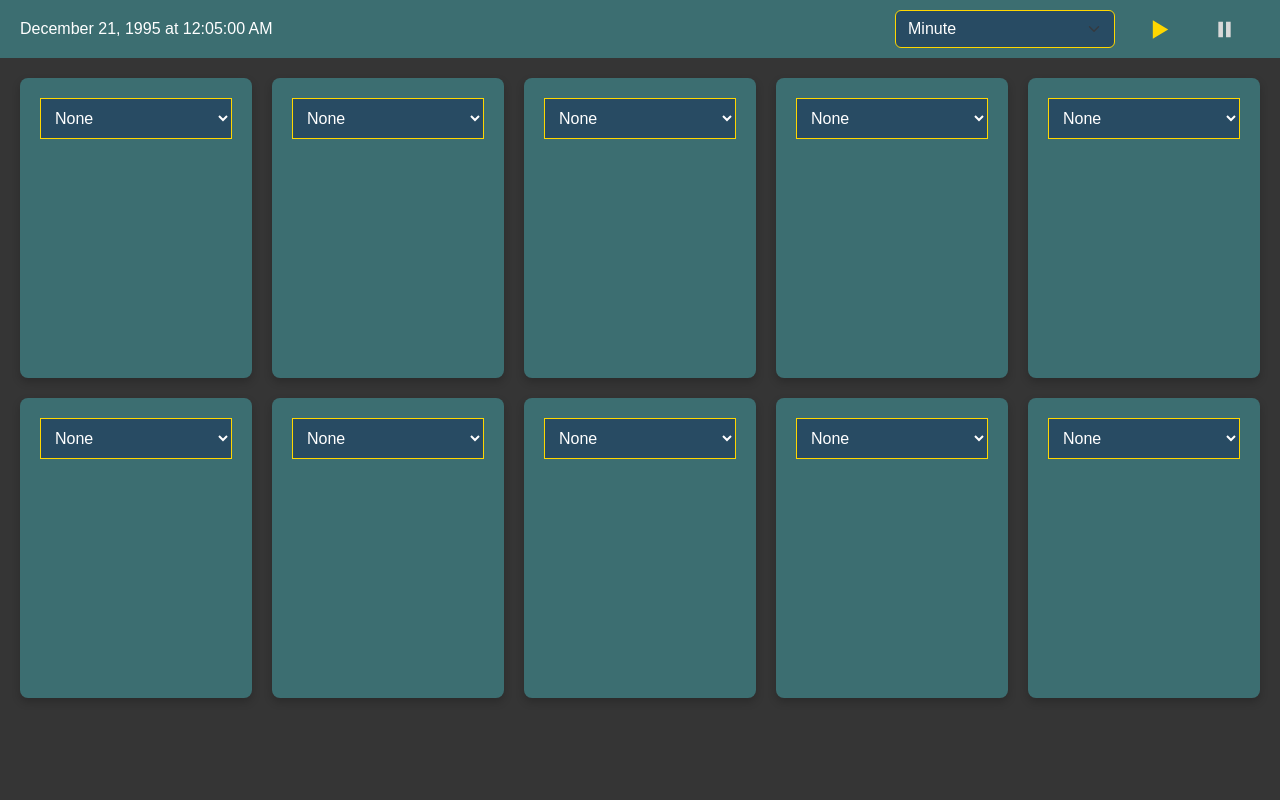
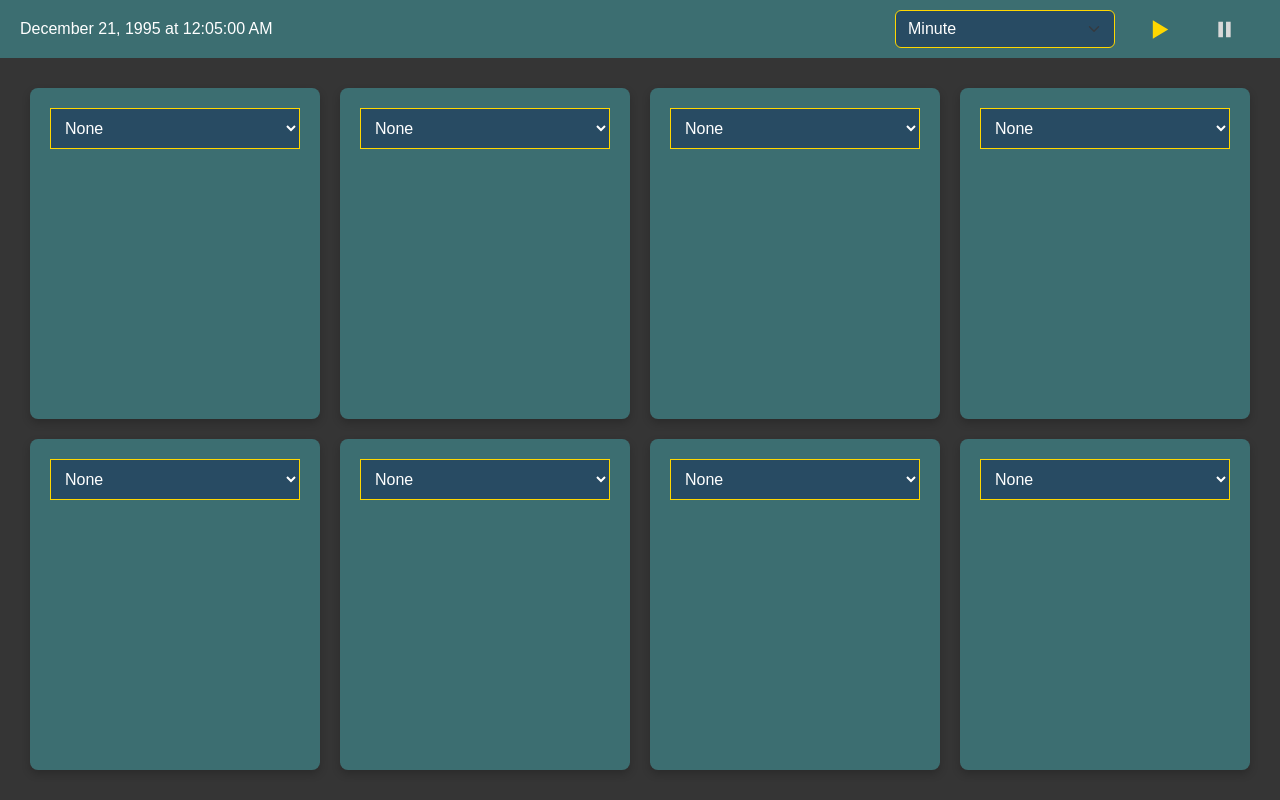
Before and after one commit to Blake14/LifeUnfolds, a React (Create React App) app in the folder client/: page / in a window 1280 px wide. Built offline with nearby package versions, Linux system fonts and the light colour scheme.

Commit message:
build: modules

```diff
--- a/client/src/App.js
+++ b/client/src/App.js
@@ -48,13 +48,87 @@ const App = () => {
 		setTimeMultiplier({ ...timeMultiplier, unit: event.target.value });
 	};
 
+	const [attributes, setAttributes] = useState([
+		{
+			id: 1,
+			name: 'Energy',
+			description: "Represents the character's physical vitality and stamina.",
+			value: 100,
+		},
+		{
+			id: 2,
+			name: 'Social',
+			description:
+				"Indicates the character's social connections and satisfaction from interactions.",
+			value: 100,
+		},
+		{
+			id: 3,
+			name: 'Hunger',
+			description:
+				'Measures the need for sustenance and the effects of eating or starvation.',
+			value: 0,
+		},
+		{
+			id: 4,
+			name: 'Hope',
+			description:
+				"Reflects the character's optimism and motivation to achieve goals.",
+			value: 100,
+		},
+		{
+			id: 5,
+			name: 'Health',
+			description:
+				'Overall physical well-being, affected by various factors like diet, rest, stress, and injuries.',
+			value: 100,
+		},
+		{
+			id: 6,
+			name: 'Sanity',
+			description:
+				"Indicates the character's psychological health, influenced by factors like stress, achievements, and social interactions.",
+			value: 100,
+		},
+		{
+			id: 8,
+			name: 'Morale',
+			description:
+				"The character's current spirits or mood, influencing performance and interactions.",
+			value: 100,
+		},
+		{
+			id: 9,
+			name: 'Fatigue',
+			description:
+				'Measures the level of tiredness, affecting energy and the likelihood of mistakes or accidents.',
+			value: 0,
+		},
+		{
+			id: 10,
+			name: 'Hydration',
+			description:
+				'Essential for survival and performance, reflecting the need for water intake.',
+			value: 100,
+		},
+	]);
+
 	return (
-		<div>
+		<div
+			style={{
+				height: '100vh',
+				display: 'flex',
+				flexDirection: 'column',
+				overflow: 'hidden', // Prevent scrolling on the main page
+			}}
+		>
 			<GameTimeUpdater
 				gameTime={gameTime}
 				setGameTime={setGameTime}
 				timeMultiplier={timeMultiplier}
 				gamePaused={gamePaused}
+				setAttributes={setAttributes}
+				attributes={attributes}
 			/>
 			<div
 				style={{
@@ -124,12 +198,20 @@ const App = () => {
 					</div>
 				</div>
 			</div>
-			<div>
+			<div
+				style={{
+					width: '100%',
+					height: '100%',
+					display: 'flex',
+					overflow: 'hidden',
+				}}
+			>
 				<ModuleContainer
 					colors={colors}
 					birthDate={birthDate}
 					gameTime={gameTime}
 					formatDate={formatDate}
+					attributes={attributes}
 				/>
 			</div>
 		</div>
--- /dev/null
+++ b/client/src/components/modules/CharacterRoutine.js
@@ -0,0 +1,95 @@
+const CharacterRoutine = ({ colors }) => {
+	const hours = Array.from(
+		{ length: 24 },
+		(_, index) => `${index}:00 - ${index + 1}:00`
+	);
+	const columnHours = [
+		hours.slice(0, 6),
+		hours.slice(6, 12),
+		hours.slice(12, 18),
+		hours.slice(18, 24),
+	];
+
+	return (
+		<div style={{ display: 'flex', flexDirection: 'column', height: '100%' }}>
+			<select
+				style={{
+					padding: '2px',
+					backgroundColor: colors.background,
+					color: colors.text,
+					border: `1px solid ${colors.accent}`,
+					width: '100%',
+					textAlign: 'center',
+					marginBottom: '2px',
+					fontSize: '12px',
+				}}
+			>
+				<option value=''>ALL MONTHS</option>
+			</select>
+
+			<select
+				style={{
+					padding: '2px',
+					backgroundColor: colors.background,
+					color: colors.text,
+					border: `1px solid ${colors.accent}`,
+					width: '100%',
+					textAlign: 'center',
+					marginBottom: '2px',
+					fontSize: '12px',
+				}}
+			>
+				<option value=''>ALL DAYS</option>
+			</select>
+
+			<div
+				style={{
+					display: 'flex',
+					flex: 1,
+					justifyContent: 'space-between',
+					padding: '10px',
+					backgroundColor: colors.moduleBackground,
+					color: colors.textHighlight,
+					fontSize: '11px',
+					overflowY: 'auto',
+				}}
+			>
+				{columnHours.map((column, columnIndex) => (
+					<div
+						key={columnIndex}
+						style={{ width: '25%', paddingRight: columnIndex < 3 ? '2%' : '0' }}
+					>
+						{column.map((hour, hourIndex) => (
+							<div
+								key={hourIndex}
+								style={{
+									display: 'flex',
+									justifyContent: 'space-between',
+									alignItems: 'center',
+									borderBottom: `1px solid ${colors.textHighlight}`,
+									padding: '5px',
+								}}
+							>
+								<span style={{ fontSize: '10px', width: '60%' }}>{hour}</span>
+								<select
+									style={{
+										padding: '2px',
+										backgroundColor: colors.background,
+										color: colors.text,
+										border: `1px solid ${colors.accent}`,
+										width: '40%',
+										fontSize: '10px',
+									}}
+								>
+									<option value=''>Select</option>
+								</select>
+							</div>
+						))}
+					</div>
+				))}
+			</div>
+		</div>
+	);
+};
+
+export default CharacterRoutine;
--- /dev/null
+++ b/client/src/components/modules/CharacterStatus.js
@@ -0,0 +1,57 @@
+import React from 'react';
+
+const CharacterStatus = ({ colors, attributes }) => {
+	// Split attributes array into two columns
+	const half = Math.ceil(attributes.length / 2);
+	const firstColumnAttributes = attributes.slice(0, half);
+	const secondColumnAttributes = attributes.slice(half);
+
+	const renderAttributes = (attrs) => (
+		<div style={{ flex: 1 }}>
+			{attrs.map((attr) => (
+				<div
+					key={attr.id}
+					style={{
+						padding: 8,
+						color: colors.textHighlight,
+						fontSize: 14,
+						height: 35,
+						marginBottom: 16,
+					}}
+				>
+					<p style={{ margin: '0 0 3px 0' }}>{`${attr.name}:`}</p>
+					<div
+						style={{
+							backgroundColor: colors.background,
+							borderRadius: 6,
+							height: 18,
+						}}
+					>
+						<div
+							style={{
+								height: 18,
+								width: `${attr.value}%`,
+								backgroundColor:
+									attr.value > 50 ? colors.highlight : colors.accent,
+								borderRadius: 6,
+								transition: 'width 0.5s ease-in-out',
+							}}
+						></div>
+					</div>
+					<p
+						style={{ textAlign: 'right', margin: '2px 0 0 0', fontSize: 12 }}
+					>{`${attr.value}%`}</p>
+				</div>
+			))}
+		</div>
+	);
+
+	return (
+		<div style={{ display: 'flex', height: '100%' }}>
+			{renderAttributes(firstColumnAttributes)}
+			{renderAttributes(secondColumnAttributes)}
+		</div>
+	);
+};
+
+export default CharacterStatus;
--- a/client/src/components/modules/ModuleContainer.js
+++ b/client/src/components/modules/ModuleContainer.js
@@ -1,15 +1,21 @@
 import React, { useState } from 'react';
 import ExampleComponent from '../ExampleComponent';
 import CharacterInfo from './CharacterInfo';
+import CharacterStatus from './CharacterStatus';
+import CharacterRoutine from './CharacterRoutine';
 
-const ModuleContainer = ({ colors, birthDate, gameTime, formatDate }) => {
-	// Create an array to store the selected index for each module
+const ModuleContainer = ({
+	colors,
+	birthDate,
+	gameTime,
+	formatDate,
+	attributes,
+}) => {
 	const [selectedIndices, setSelectedIndices] = useState(
-		Array.from({ length: 10 }, () => 0)
+		Array.from({ length: 8 }, () => 0)
 	);
 
 	const handleChange = (index, event) => {
-		// Update the selected index for the specific module
 		const newSelectedIndices = [...selectedIndices];
 		newSelectedIndices[index] = event.target.value;
 		setSelectedIndices(newSelectedIndices);
@@ -18,30 +24,44 @@ const ModuleContainer = ({ colors, birthDate, gameTime, formatDate }) => {
 	const ModuleArray = [
 		{ id: 1, name: 'None', component: ExampleComponent },
 		{ id: 2, name: 'Character Info', component: CharacterInfo },
-		// Add more components as needed
+		{ id: 3, name: 'Character Status', component: CharacterStatus },
+		{ id: 4, name: 'My Routine', component: CharacterRoutine },
 	];
 
 	return (
 		<div
 			style={{
-				display: 'grid',
-				gridTemplateColumns: 'repeat(5, 1fr)',
-				gridTemplateRows: 'repeat(2, 300px)', // Adjust the row height as needed
-				gap: '20px',
-				padding: '20px',
+				display: 'flex',
+				justifyContent: 'space-evenly',
+				flexWrap: 'wrap',
+				padding: 20,
+				height: '100%',
+				width: '100%',
+				overflow: 'hidden', // Ensure the container itself does not overflow
 			}}
 		>
 			{selectedIndices.map((selectedIndex, index) => (
 				<div
+					style={{
+						padding: '20px',
+						display: 'flex',
+						justifyContent: 'center',
+						alignContent: 'center',
+						padding: 10,
+						width: '25%',
+					}}
 					key={index}
+				>
+					<div
 						style={{
 							backgroundColor: colors.moduleBackground,
 							color: colors.textHighlight,
-						padding: '20px',
 							borderRadius: '8px',
+							padding: 20,
 							boxShadow: '0 4px 8px 0 rgba(0, 0, 0, 0.2)',
 							display: 'flex',
 							flexDirection: 'column',
+							width: '100%',
 						}}
 					>
 						<select
@@ -69,12 +89,14 @@ const ModuleContainer = ({ colors, birthDate, gameTime, formatDate }) => {
 							))}
 						</select>
 						<div>
-						{/* Dynamically render the selected component with props */}
 							{React.createElement(ModuleArray[selectedIndex].component, {
 								birthDate: birthDate,
 								gameTime: gameTime,
 								formatDate: formatDate,
+								attributes: attributes,
+								colors: colors,
 							})}
+						</div>
 					</div>
 				</div>
 			))}
--- a/client/src/functions/GameTimeUpdater.js
+++ b/client/src/functions/GameTimeUpdater.js
@@ -5,21 +5,38 @@ const GameTimeUpdater = ({
 	setGameTime,
 	timeMultiplier,
 	gamePaused,
+	attributes,
+	setAttributes,
 }) => {
 	useEffect(() => {
-		// Only set up the interval if the game is not paused
 		if (!gamePaused) {
 			const multiplier = getMultiplierMilliseconds(timeMultiplier);
 			const timer = setInterval(() => {
 				const newTime = new Date(gameTime.getTime() + multiplier);
 				setGameTime(newTime);
-			}, 1000); // Update every second based on the multiplier
 
-			// Clear the interval on effect cleanup or when game is paused
+				// Update the attributes in an immutable way
+				const updatedAttributes = attributes.map((attr) => {
+					if (attr.name === 'Energy') {
+						// Preventing energy from going below 0
+						const newValue = attr.value > 0 ? attr.value - 1 : 0;
+						return { ...attr, value: newValue };
+					}
+					return attr;
+				});
+
+				setAttributes(updatedAttributes);
+			}, 1000);
 			return () => clearInterval(timer);
 		}
-		// You could optionally handle any necessary actions when paused/resumed here
-	}, [gameTime, setGameTime, timeMultiplier, gamePaused]); // Include gamePaused in dependencies
+	}, [
+		gameTime,
+		setGameTime,
+		timeMultiplier,
+		gamePaused,
+		attributes,
+		setAttributes,
+	]);
 
 	function getMultiplierMilliseconds({ value, unit }) {
 		switch (unit) {
@@ -36,7 +53,7 @@ const GameTimeUpdater = ({
 			case 'year':
 				return value * 31557600000;
 			default:
-				return value * 1000; // Default back to second if no match
+				return value * 1000;
 		}
 	}
 
```
Lines whose indentation alone changed are shown as unchanged.
